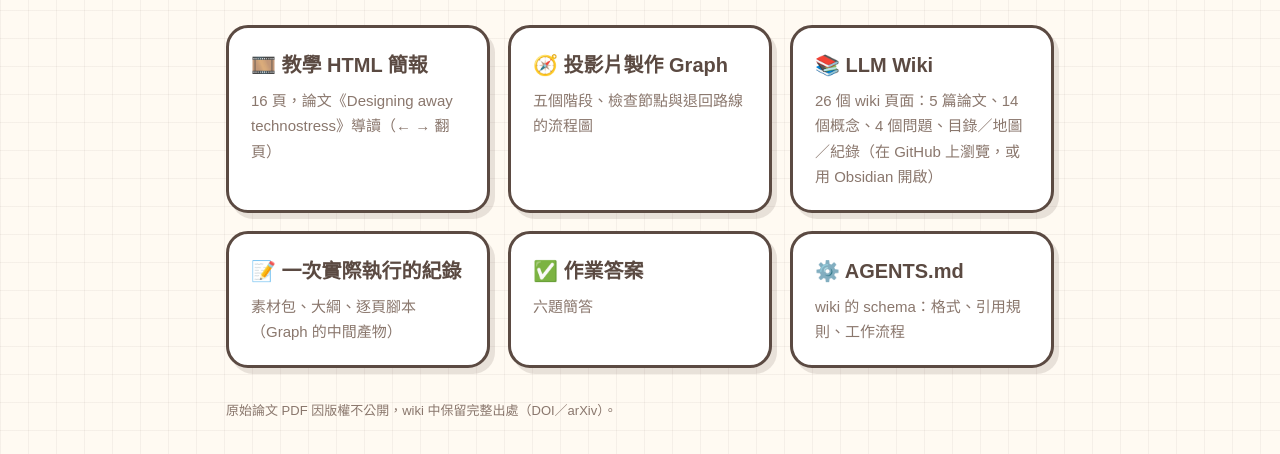
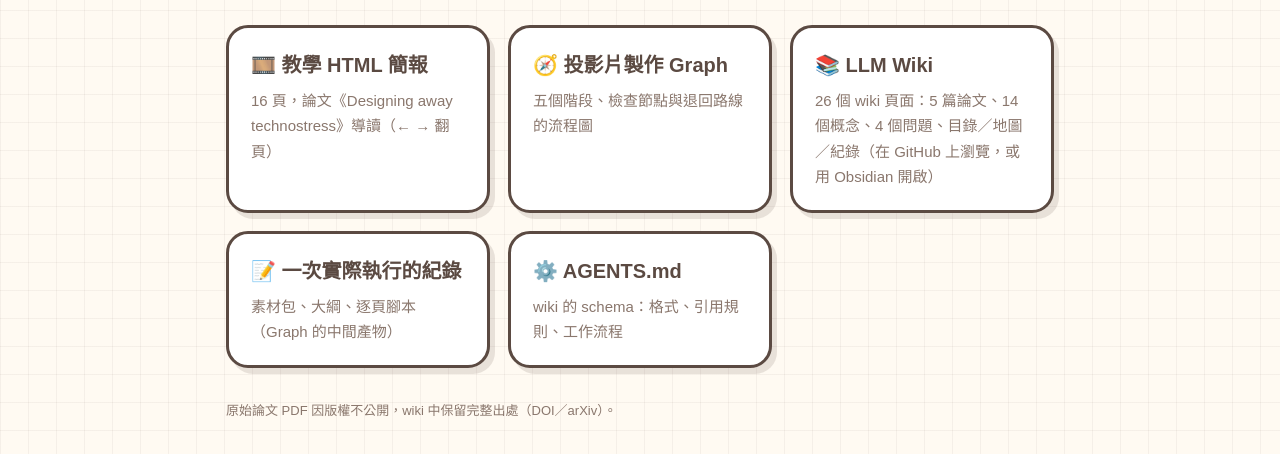
Before and after one commit to a858500456-gif/nudging-llm-wiki, a plain HTML site: page index.html in a window 1280 px wide. Shown: the part 158-612 px from the top of the page. Drawn offline with Linux system fonts and the light colour scheme; a web font is replaced by a local one.

Commit message:
Remove homework answers file
Co-Authored-By: Claude Opus 5.5 <noreply@anthropic.com>

```diff
--- a/index.html
+++ b/index.html
@@ -31,7 +31,6 @@
     <a class="card sky" href="outputs/graph/slide-pipeline.html"><h2>🧭 投影片製作 Graph</h2><p>五個階段、檢查節點與退回路線的流程圖</p></a>
     <a class="card mint" href="wiki/index.md" data-gh="tree/main/wiki"><h2>📚 LLM Wiki</h2><p>26 個 wiki 頁面：5 篇論文、14 個概念、4 個問題、目錄／地圖／紀錄（在 GitHub 上瀏覽，或用 Obsidian 開啟）</p></a>
     <a class="card honey" href="outputs/slides/specs/Valta2026-Technostress-Nudges/02-outline.md" data-gh="tree/main/outputs/slides/specs/Valta2026-Technostress-Nudges"><h2>📝 一次實際執行的紀錄</h2><p>素材包、大綱、逐頁腳本（Graph 的中間產物）</p></a>
-    <a class="card" href="outputs/作業答案.md" data-gh="blob/main/outputs/作業答案.md"><h2>✅ 作業答案</h2><p>六題簡答</p></a>
     <a class="card" href="AGENTS.md" data-gh="blob/main/AGENTS.md"><h2>⚙️ AGENTS.md</h2><p>wiki 的 schema：格式、引用規則、工作流程</p></a>
   </div>
   <footer>原始論文 PDF 因版權不公開，wiki 中保留完整出處（DOI／arXiv）。</footer>
```
Also changed, not shown: 1 other file.
